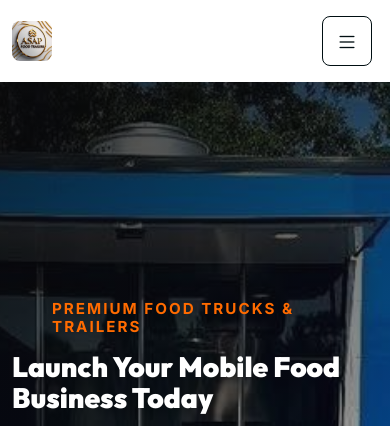
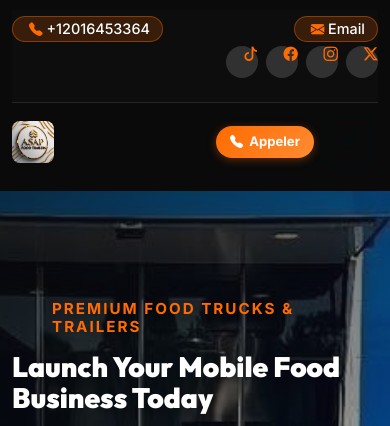
Before and after one commit to Nestorservice/asapfoodtrailer, a FastAPI app: page / in a window 390 px wide. Shown: the top 426 px of the page. Run offline with FastAPI, Linux system fonts and the light colour scheme; some libraries are stand-ins or nearby versions.

Commit message:
feat(mobile): display prominent dark topbar with phone, email, direct call, and all 4 social icons directly on mobile header

```diff
--- a/assets/css/asap-custom.css
+++ b/assets/css/asap-custom.css
@@ -385,7 +385,82 @@ h6 {
     text-decoration: none;
 }
 
-/* ─── HEADER TOPBAR CONTRAST & VISIBILITY FIX ─── */
+/* ─── MOBILE & DESKTOP HEADER TOPBAR ─── */
+.header-top-area {
+    background: #0d0d0d !important;
+    border-bottom: 1px solid rgba(255, 255, 255, 0.1);
+    padding: 6px 0;
+    z-index: 10;
+}
+
+.topbar-contact-btn {
+    display: inline-flex;
+    align-items: center;
+    gap: 6px;
+    color: #ffffff !important;
+    font-size: 0.85rem;
+    font-weight: 600;
+    text-decoration: none;
+    padding: 4px 12px;
+    border-radius: 20px;
+    background: rgba(255, 107, 0, 0.18);
+    border: 1px solid rgba(255, 107, 0, 0.4);
+    transition: all 0.2s ease;
+}
+
+.topbar-contact-btn i {
+    color: #ff6b00 !important;
+    font-size: 0.85rem;
+}
+
+.topbar-contact-btn:hover {
+    background: #ff6b00 !important;
+    color: #ffffff !important;
+}
+.topbar-contact-btn:hover i {
+    color: #ffffff !important;
+}
+
+/* Mobile Quick Call Button in Main Header */
+.mobile-header-call {
+    display: inline-flex;
+    align-items: center;
+    gap: 6px;
+    background: linear-gradient(135deg, #ff6b00, #ff8c33);
+    color: #fff !important;
+    font-size: 0.82rem;
+    font-weight: 700;
+    padding: 6px 14px;
+    border-radius: 20px;
+    text-decoration: none;
+    box-shadow: 0 2px 8px rgba(255, 107, 0, 0.35);
+    transition: transform 0.2s ease;
+}
+
+.mobile-header-call:active {
+    transform: scale(0.96);
+}
+
+@media (max-width: 991px) {
+    .header1-bg {
+        background: #0a0a0a !important;
+        border-radius: 0 !important;
+        padding-left: 12px !important;
+        padding-right: 12px !important;
+    }
+    .vl-header-area1 {
+        background: #0a0a0a !important;
+    }
+    .header1-bg .header-top-area::after {
+        display: none !important;
+    }
+    .header-top-social a {
+        width: 28px;
+        height: 28px;
+        font-size: 0.85rem;
+    }
+}
+
 .header1-bg .header-top-area::after {
     background-color: #111111 !important; /* Rich Dark Background for Header Topbar */
     border-bottom: 1px solid rgba(255, 255, 255, 0.1);
--- a/templates/base.html
+++ b/templates/base.html
@@ -57,21 +57,28 @@
     <header>
         <div id="vl-header-sticky" class="vl-header-area1 header-tranperent">
             <div class="container header1-bg">
-                <div class="header-top-area d-none d-lg-block">
+                <!-- Mobile & Desktop Prominent Top Bar -->
+                <div class="header-top-area">
                     <div class="row align-items-center">
-                        <div class="col-lg-3"></div>
-                        <div class="col-lg-6">
-                            <div class="header-top-info d-flex">
-                                <p><i class="bi bi-geo-alt" style="margin-right:4px;"></i> {{ business.address }}</p>
-                                <p class="add-after"><i class="bi bi-clock" style="margin-right:4px;"></i> Mon-Sat
-                                    8AM - 6PM</p>
+                        <div class="col-lg-3 d-none d-lg-block"></div>
+                        <div class="col-lg-5 col-12 mb-1 mb-lg-0">
+                            <div class="header-top-info d-flex align-items-center justify-content-between justify-content-lg-start gap-2">
+                                <a href="tel:{{ business.phone }}" class="topbar-contact-btn phone-btn">
+                                    <i class="bi bi-telephone-fill"></i>
+                                    <span>{{ business.phone }}</span>
+                                </a>
+                                <a href="mailto:{{ business.email }}" class="topbar-contact-btn email-btn">
+                                    <i class="bi bi-envelope-fill"></i>
+                                    <span class="d-none d-sm-inline">{{ business.email }}</span>
+                                    <span class="d-inline d-sm-none">Email</span>
+                                </a>
+                                <span class="d-none d-xl-inline-block text-white-50 ms-2" style="font-size:0.8rem;"><i class="bi bi-geo-alt-fill text-warning me-1"></i>{{ business.address }}</span>
                             </div>
                         </div>
-                        <div class="col-lg-3">
-                            <div class="header-top-info text-end d-flex align-items-center justify-content-end gap-3">
-                                <p><i class="bi bi-envelope" style="margin-right:4px;"></i> <a
-                                        href="mailto:{{ business.email }}" style="color:inherit;">{{ business.email }}</a></p>
-                                <div class="header-top-social d-none d-xl-flex gap-2 ms-2">
+                        <div class="col-lg-4 col-12">
+                            <div class="header-top-info text-end d-flex align-items-center justify-content-between justify-content-lg-end gap-3">
+                                <span class="d-none d-lg-inline-block text-white-50" style="font-size:0.8rem;"><i class="bi bi-clock-fill text-warning me-1"></i>Mon-Sat 8AM-6PM</span>
+                                <div class="header-top-social d-flex gap-2 align-items-center ms-auto ms-lg-0">
                                     <a href="{{ social.tiktok }}" target="_blank" title="TikTok" class="top-tiktok"><i class="bi bi-tiktok"></i></a>
                                     <a href="{{ social.facebook }}" target="_blank" title="Facebook" class="top-fb"><i class="bi bi-facebook"></i></a>
                                     <a href="{{ social.instagram }}" target="_blank" title="Instagram" class="top-ig"><i class="bi bi-instagram"></i></a>
@@ -81,13 +88,13 @@
                         </div>
                     </div>
                 </div>
-                <div class="row align-items-center">
-                    <div class="col-lg-3 col-md-6 col-6">
+                <div class="row align-items-center py-2">
+                    <div class="col-lg-3 col-md-5 col-5">
                         <div class="vl-logo">
                             <a href="/" class="header1-logo d-none d-lg-block"><img src="/assets/img/logo/logo.jpg"
                                     alt="{{ business.name }}" style="height:50px;border-radius:8px;"></a>
                             <a href="/" class="header1-logo d-block d-lg-none"><img src="/assets/img/logo/logo.jpg"
-                                    alt="{{ business.name }}" style="height:40px;border-radius:8px;"></a>
+                                    alt="{{ business.name }}" style="height:42px;border-radius:8px;"></a>
                         </div>
                     </div>
                     <div class="col-lg-6 d-none d-lg-block text-start">
@@ -110,7 +117,7 @@
                             </nav>
                         </div>
                     </div>
-                    <div class="col-lg-3 col-md-6 col-6">
+                    <div class="col-lg-3 col-md-7 col-7">
                         <div class="vl-header1-btns text-end d-none d-lg-block">
                             <div class="buttons">
                                 <div class="header-contact-number">
@@ -121,8 +128,11 @@
                                 </div>
                             </div>
                         </div>
-                        <div class="vl-header-action-item d-block d-lg-none">
-                            <button type="button" class="vl-offcanvas-toggle">
+                        <div class="vl-header-action-item d-flex align-items-center justify-content-end gap-2 d-lg-none">
+                            <a href="tel:{{ business.phone }}" class="mobile-header-call">
+                                <i class="bi bi-telephone-fill"></i> Appeler
+                            </a>
+                            <button type="button" class="vl-offcanvas-toggle" aria-label="Menu">
                                 <i class="bi bi-list"></i>
                             </button>
                         </div>
```
